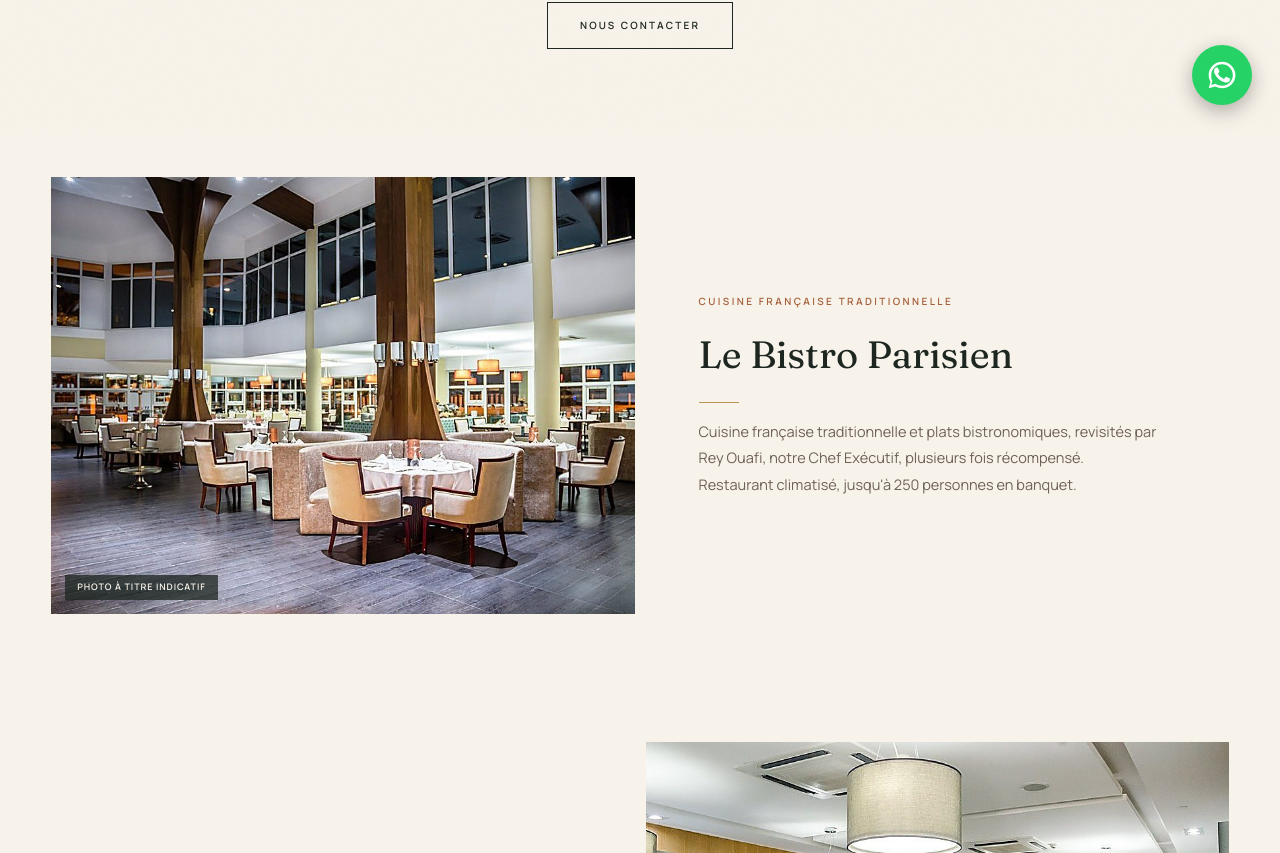
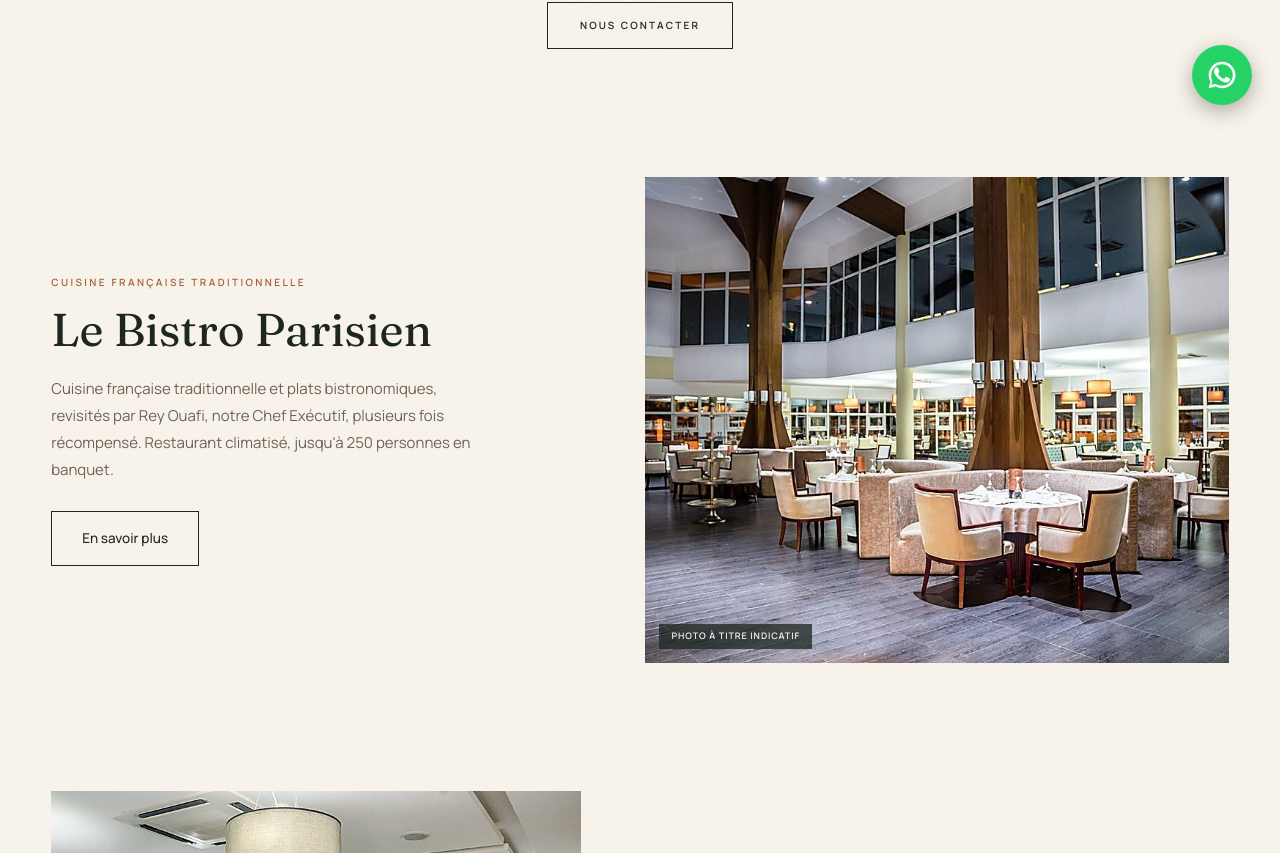
Before and after one commit to Bowbosh22/pefaco-maya-maya, a React (Vite) app: page /#/maya-maya/restaurant in a window 1280 px wide. Shown: the part 667-1520 px from the top of the page. Built offline with nearby package versions, Linux system fonts and the light colour scheme.

Commit message:
Add files via upload

```diff
--- a/src/pages/Restaurant.jsx
+++ b/src/pages/Restaurant.jsx
@@ -2,13 +2,15 @@ import { Link } from 'react-router-dom'
 import { useHotel } from '../context/HotelContext'
 import Footer from '../components/Footer'
 
-// Page « Restaurant » redessinée le 01/10/2026 (demande explicite) dans l'esprit éditorial de
-// aman.com/resorts/amanjena/dining : un chapeau de présentation, puis un grand bloc photo + texte
-// par restaurant (alternés gauche/droite), et un établissement — le bar — en clôture plein cadre,
-// plutôt qu'une simple grille de texte à 3 colonnes. Les 4 photos générales du restaurant
-// (maya-maya-restaurant-1 à 4) ont été réparties une par établissement (Bistro Parisien, Bochelli,
-// Moringa, Essengo Bar) à la demande de Mr. Mbemba, à titre indicatif tant que l'hôtel n'a pas
-// transmis de photo propre à chaque salle.
+// Page « Restaurant » — section des établissements redessinée le 05/10/2026 (demande explicite,
+// captures d'écran de oneandonlyresorts.com/dining à l'appui) : un grand bloc photo + texte par
+// restaurant, alterné gauche/droite comme leur section "Garden-to-Plate Dining" (ex. Atria / Le
+// jardin du chef / Botanique) — label du type de cuisine, nom en grand serif, description, puis un
+// bouton bordé "En savoir plus" menant au contact (pas de page dédiée par restaurant sur ce site).
+// Le bar reste en clôture plein cadre, dans l'esprit de leur expérience phare mise en avant en fin
+// de page. Les 4 photos générales du restaurant (maya-maya-restaurant-1 à 4) ont été réparties une
+// par établissement (Bistro Parisien, Bochelli, Moringa, Essengo Bar) à la demande de Mr. Mbemba, à
+// titre indicatif tant que l'hôtel n'a pas transmis de photo propre à chaque salle.
 function PhotoBadge() {
   return (
     <span
@@ -60,28 +62,24 @@ export default function Restaurant() {
         </div>
       </section>
 
-      {/* Un bloc alterné photo + texte par restaurant, façon amanjena.com/dining. */}
+      {/* Un grand bloc photo + texte par restaurant, alterné gauche/droite, façon la section
+          "Garden-to-Plate Dining" de oneandonlyresorts.com/dining. */}
       {restaurants.map((r, i) => {
-        const reversed = i % 2 === 1
+        const textFirst = i % 2 === 0
         return (
           <section key={r.name} style={{ padding: 'clamp(40px,6vw,64px) clamp(20px,4vw,56px)' }}>
             <div
-              className="rest-row"
+              className="dine-row"
               style={{
                 maxWidth: 1200,
                 margin: '0 auto',
                 display: 'grid',
-                gridTemplateColumns: '1.1fr 1fr',
+                gridTemplateColumns: '1fr 1.1fr',
                 gap: 'clamp(32px,5vw,64px)',
                 alignItems: 'center',
-                direction: reversed ? 'rtl' : 'ltr',
               }}
             >
-              <div style={{ direction: 'ltr', position: 'relative', aspectRatio: '4 / 3', overflow: 'hidden' }}>
-                {r.image && <img src={r.image} alt={r.name} style={{ width: '100%', height: '100%', objectFit: 'cover', display: 'block' }} />}
-                {r.photoIndicative && <PhotoBadge />}
-              </div>
-              <div style={{ direction: 'ltr' }}>
+              <div className="dine-text" style={{ order: textFirst ? 1 : 2 }}>
                 <p className="t-label" style={{ color: 'var(--terracotta)', marginBottom: 14 }}>
                   {r.cuisine}
                 </p>
@@ -89,15 +87,22 @@ export default function Restaurant() {
                   style={{
                     fontFamily: 'var(--serif)',
                     fontWeight: 400,
-                    fontSize: 'clamp(26px,3.2vw,38px)',
+                    fontSize: 'clamp(28px,3.6vw,46px)',
                     color: 'var(--espresso)',
-                    marginBottom: 16,
+                    marginBottom: 18,
+                    lineHeight: 1.15,
                   }}
                 >
                   {r.name}
                 </h2>
-                <div style={{ height: 1, width: 40, background: 'var(--gold)', marginBottom: 16 }} />
-                <p style={{ fontSize: 14.5, color: 'var(--soft)', lineHeight: 1.8, maxWidth: 460, margin: 0 }}>{r.description}</p>
+                <p style={{ fontSize: 15, color: 'var(--soft)', lineHeight: 1.8, maxWidth: 440, margin: '0 0 28px' }}>{r.description}</p>
+                <Link to={`/${hotel.slug}/contact`} className="dine-cta">
+                  En savoir plus
+                </Link>
+              </div>
+              <div className="dine-image" style={{ order: textFirst ? 2 : 1, position: 'relative', aspectRatio: '6 / 5', overflow: 'hidden' }}>
+                {r.image && <img src={r.image} alt={r.name} style={{ width: '100%', height: '100%', objectFit: 'cover', display: 'block' }} />}
+                {r.photoIndicative && <PhotoBadge />}
               </div>
             </div>
           </section>
@@ -151,8 +156,31 @@ export default function Restaurant() {
       <Footer />
 
       <style>{`
-        @media (max-width: 860px) {
-          .rest-row { grid-template-columns: 1fr !important; direction: ltr !important; }
+        /* Bouton bordé "En savoir plus", sans la casse majuscule/l'espacement serré des CTA
+           habituels du site — pour coller au style des boutons observés sur
+           oneandonlyresorts.com/dining (texte en casse normale, lettrage détendu). */
+        .dine-cta {
+          display: inline-flex;
+          align-items: center;
+          justify-content: center;
+          padding: 15px 30px;
+          border: 1px solid var(--espresso);
+          font-family: var(--sans);
+          font-size: 13.5px;
+          font-weight: 500;
+          color: var(--espresso);
+          transition: background 0.3s ease, color 0.3s ease;
+        }
+        .dine-cta:hover {
+          background: var(--espresso);
+          color: var(--ivory);
+        }
+        @media (max-width: 760px) {
+          .dine-row { grid-template-columns: 1fr !important; }
+          .dine-row .dine-text,
+          .dine-row .dine-image { order: initial !important; }
+          .dine-row .dine-image { order: 1 !important; margin-bottom: 28px; }
+          .dine-row .dine-text { order: 2 !important; }
         }
       `}</style>
     </main>
```
